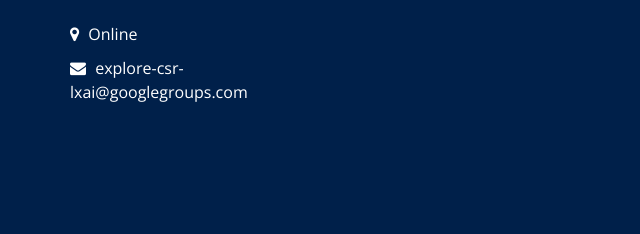
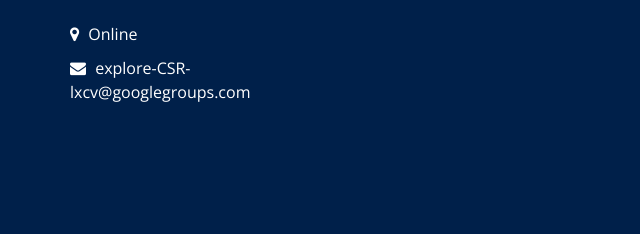
Before and after one commit to estefaniatalavera/lxcv.explorecsr, a plain HTML site: page contact.html in a window 1280 px wide. Shown: the part 153-387 px from the top of the page, 0-640 px from the left. Drawn offline with nearby package versions, Linux system fonts and the light colour scheme.

Commit message:
Update contact.html

```diff
--- a/contact.html
+++ b/contact.html
@@ -109,7 +109,7 @@
               <a href="">
                 <i class="fa fa-envelope" aria-hidden="true"></i>
                 <span>
-                  explore-csr-lxai@googlegroups.com
+                  explore-CSR-lxcv@googlegroups.com
                 </span>
               </a>
             </div>
```
